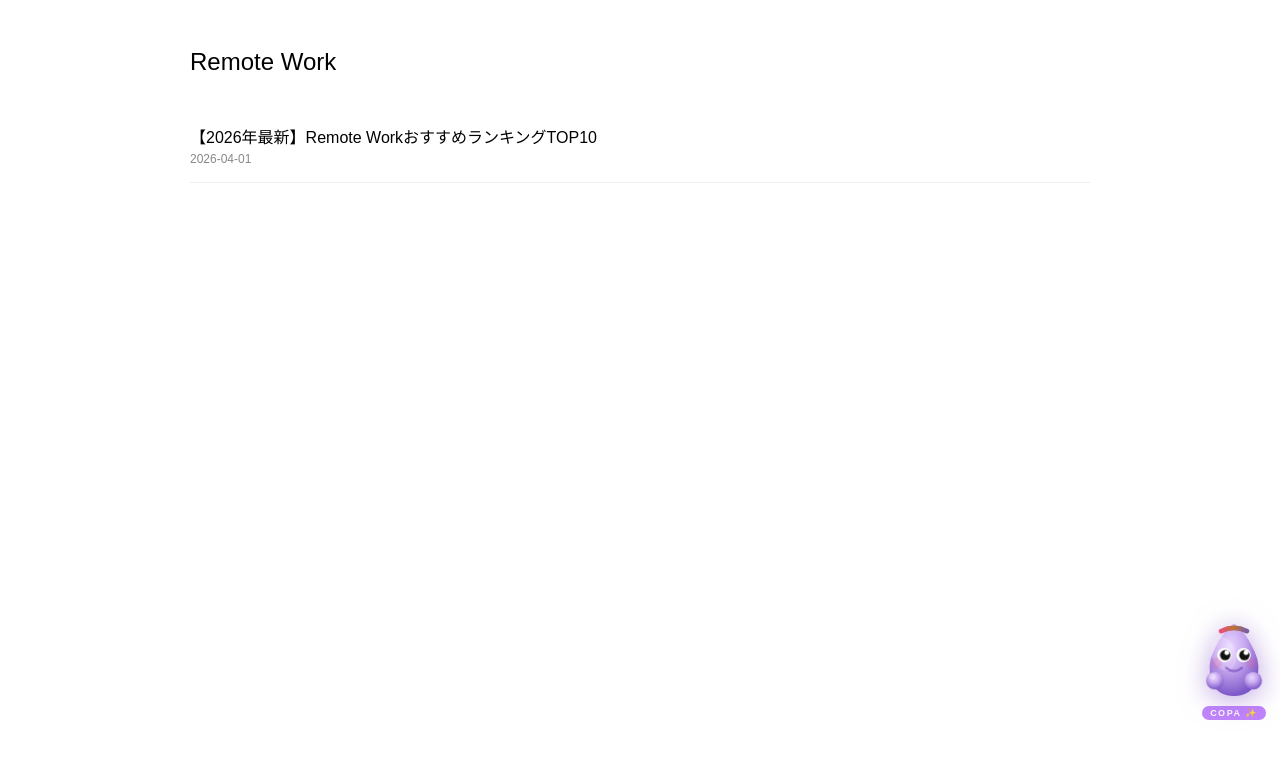
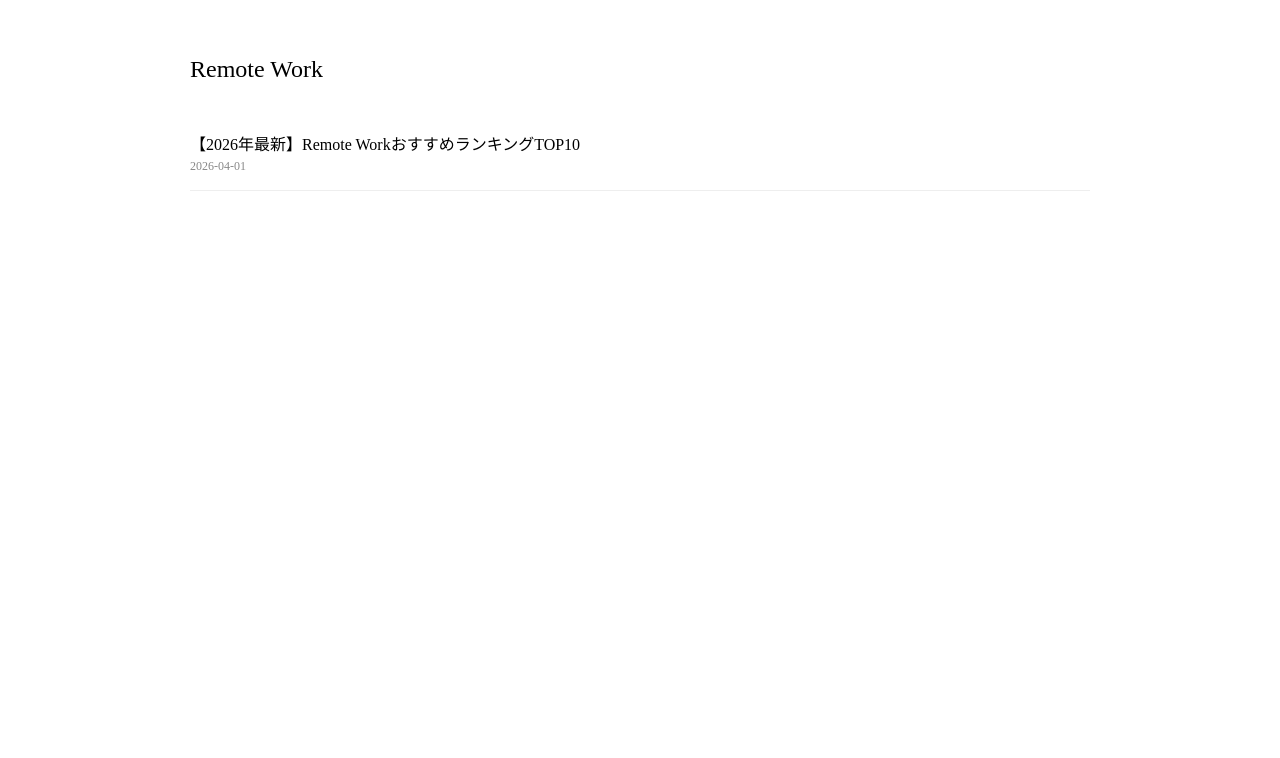
Before and after one commit to okuwabara07-gif/remote-work-jp, a Next.js app: page / in a window 1280 px wide. Shown: the top 758 px of the page. Built offline with nearby package versions, Linux system fonts and the light colour scheme.

Commit message:
feat: add OGP meta tags

```diff
--- a/app/layout.tsx
+++ b/app/layout.tsx
@@ -1,60 +1,31 @@
+import type { Metadata } from 'next'
+import { getAllPosts } from '@/lib/posts'
 
-function CopaWidgetFloat() {
-  if (typeof window === "undefined") return null;
-  return (
-    <>
-      <style>{`
-        @keyframes cw-float{0%,100%{transform:translateY(0)}50%{transform:translateY(-8px)}}
-        @keyframes cw-blink{0%,86%,100%{transform:scaleY(1)}93%{transform:scaleY(.06)}}
-        @keyframes cw-wiggle{0%,100%{transform:rotate(0)}25%{transform:rotate(10deg)}75%{transform:rotate(-8deg)}}
-        #cw-bubble{position:fixed;right:88px;bottom:100px;z-index:10000;background:rgba(15,13,11,.93);border:1.5px solid rgba(192,132,252,.5);border-radius:14px 14px 0 14px;padding:10px 13px;font-size:12px;line-height:1.65;color:#fff;width:165px;font-family:-apple-system,sans-serif;display:none;pointer-events:auto}
-        #cw-bubble a{color:#c084fc;font-weight:700;text-decoration:none}
-        #cw-bubble::after{content:"";position:absolute;bottom:-7px;right:14px;border:7px solid transparent;border-top-color:rgba(15,13,11,.93)}
-        #cw-wrap{position:fixed;right:14px;bottom:80px;z-index:9999;display:flex;flex-direction:column;align-items:center;gap:4px;pointer-events:none}
-        #cw-wrap svg{pointer-events:all;cursor:pointer;animation:cw-float 3s ease-in-out infinite;filter:drop-shadow(0 4px 14px rgba(136,88,200,.55))}
-        #cw-badge{font-size:9px;font-weight:900;letter-spacing:1.5px;padding:2px 8px;border-radius:12px;color:white;background:#c084fc;pointer-events:none}
-      `}</style>
-      <div id="cw-bubble"></div>
-      <div id="cw-wrap">
-        <svg width="64" height="77" viewBox="0 0 80 96" onClick={() => {
-          const msgs = [
-            '今日の運勢、気になる？<br><a href="https://colorpass-web.vercel.app/fortune" target="_blank">→ COPA占いはこちら✨</a>',
-            'COLORPASSに登録すると<br>占いが1週間無料！<br><a href="https://colorpass-web.vercel.app" target="_blank">→ 登録する💜</a>',
-            'あなたのこと応援してるよ✨<br><a href="https://colorpass-web.vercel.app/fortune" target="_blank">→ 今日を占う🔮</a>',
-          ];
-          if (!window._cwIdx) window._cwIdx = 0;
-          const b = document.getElementById("cw-bubble");
-          if (b) { b.innerHTML = msgs[window._cwIdx++ % msgs.length]; b.style.display = "block"; clearTimeout(window._cwTimer); window._cwTimer = setTimeout(() => b.style.display = "none", 4500); }
-        }}>
-          <defs>
-            <radialGradient id="cw-g" cx="42%" cy="32%" r="68%"><stop offset="0%" stopColor="#e8d8ff"/><stop offset="45%" stopColor="#c8a8f0"/><stop offset="100%" stopColor="#7c58c8"/></radialGradient>
-            <linearGradient id="cw-h" x1="0" y1="0" x2="1" y2="0"><stop offset="0%" stopColor="#e85080"/><stop offset="50%" stopColor="#b87333"/><stop offset="100%" stopColor="#7c5ca8"/></linearGradient>
-          </defs>
-          <path d="M40 91 Q18 91 12 72 Q6 53 14 36 Q22 19 30 10 Q35 3 40 1 Q45 3 50 10 Q58 19 66 36 Q74 53 68 72 Q62 91 40 91Z" fill="url(#cw-g)"/>
-          <ellipse cx="27" cy="38" rx="15" ry="22" fill="rgba(255,255,255,.18)" transform="rotate(-18,27,38)"/>
-          <path d="M24 10 Q40 2 56 10" stroke="url(#cw-h)" strokeWidth="6" fill="none" strokeLinecap="round"/>
-          <ellipse cx="28" cy="40" rx="9" ry="9" fill="rgba(255,255,255,.95)"/>
-          <ellipse cx="52" cy="40" rx="9" ry="9" fill="rgba(255,255,255,.95)"/>
-          <circle cx="29" cy="40" r="6.5" fill="#111" style={{animation:"cw-blink 4s ease-in-out infinite",transformOrigin:"29px 40px"}}/>
-          <circle cx="53" cy="40" r="6.5" fill="#111"/>
-          <circle cx="31" cy="37" r="3" fill="#fff"/>
-          <circle cx="55" cy="37" r="3" fill="#fff"/>
-          <circle cx="18" cy="50" r="7" fill="rgba(232,80,128,.18)"/>
-          <circle cx="62" cy="50" r="7" fill="rgba(232,80,128,.18)"/>
-          <path d="M30 56 Q40 64 50 56" stroke="rgba(100,60,180,.6)" strokeWidth="2.5" fill="none" strokeLinecap="round"/>
-          <circle cx="16" cy="72" r="11" fill="url(#cw-g)" style={{animation:"cw-wiggle 2.5s ease-in-out infinite",transformOrigin:"16px 72px"}}/>
-          <circle cx="64" cy="72" r="11" fill="url(#cw-g)"/>
-          <circle cx="13" cy="67" r="4" fill="rgba(255,255,255,.28)"/>
-        </svg>
-        <div id="cw-badge">COPA ✨</div>
-      </div>
-    </>
-  );
+export const metadata: Metadata = {
+  title: 'リモートワーク',
+  description: 'リモートワーク・在宅勤務情報',
+  keywords: 'リモートワーク,リモートワーク・在宅勤務情報',
+  openGraph: {
+    title: 'リモートワーク',
+    description: 'リモートワーク・在宅勤務情報',
+    type: 'website',
+    locale: 'ja_JP',
+    siteName: 'リモートワーク',
+  },
+  twitter: {
+    card: 'summary_large_image',
+    title: 'リモートワーク',
+    description: 'リモートワーク・在宅勤務情報',
+  },
+  robots: { index: true, follow: true },
 }
 
-import type { Metadata } from 'next'
-export const metadata: Metadata = { title: 'Remote Work', description: 'リモートワーク求人情報' }
 export default function RootLayout({ children }: { children: React.ReactNode }) {
-  return <html lang="ja"><script async src="https://www.googletagmanager.com/gtag/js?id=G-SVQXY5C3PW"></script><script dangerouslySetInnerHTML={{__html:`window.dataLayer=window.dataLayer||[];function gtag(){dataLayer.push(arguments);}gtag('js',new Date());gtag('config','G-SVQXY5C3PW');`}} /><body style={{margin:0,fontFamily:'sans-serif'}}>{children}<CopaWidgetFloat />
-</body></html>
+  return (
+    <html lang="ja">
+      <script async src="https://www.googletagmanager.com/gtag/js?id=G-SVQXY5C3PW"></script>
+      <script dangerouslySetInnerHTML={{__html:`window.dataLayer=window.dataLayer||[];function gtag(){dataLayer.push(arguments);}gtag('js',new Date());gtag('config','G-SVQXY5C3PW');`}} />
+      <body>{children}</body>
+    </html>
+  )
 }
```
